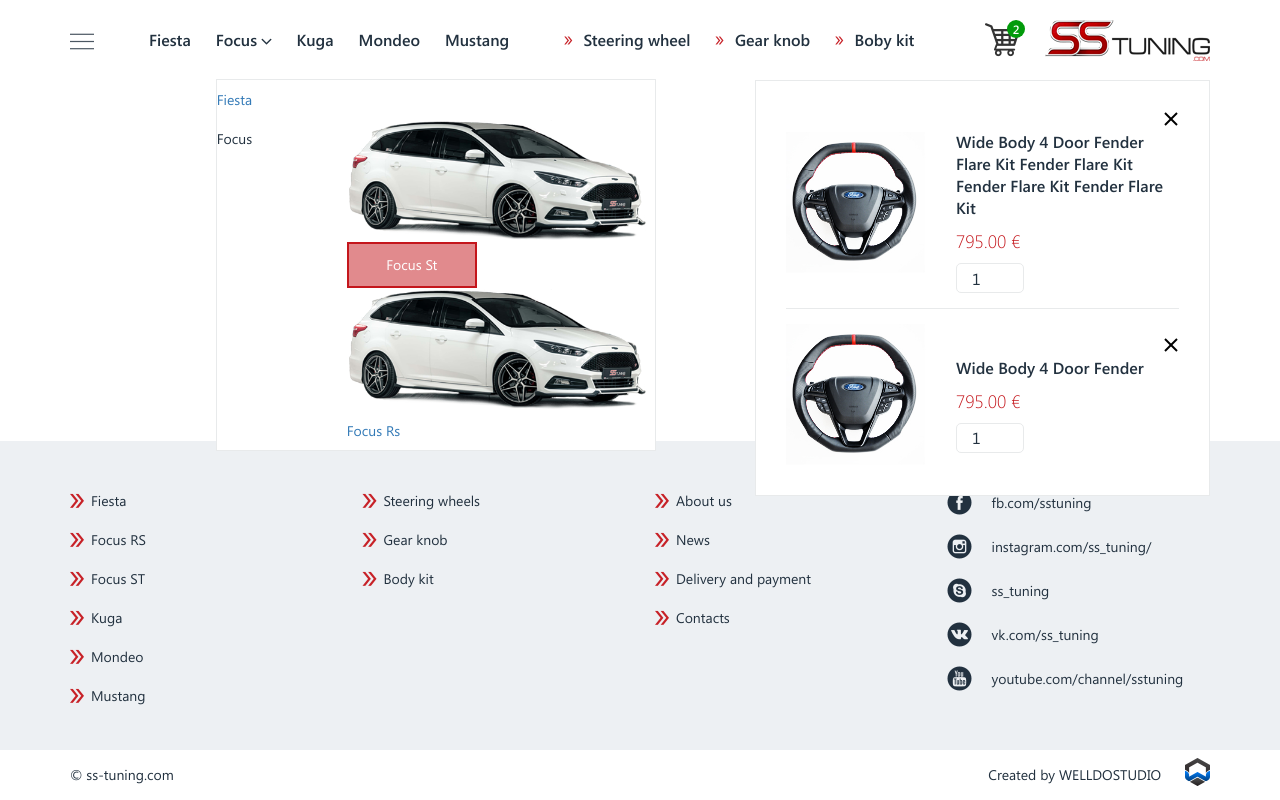
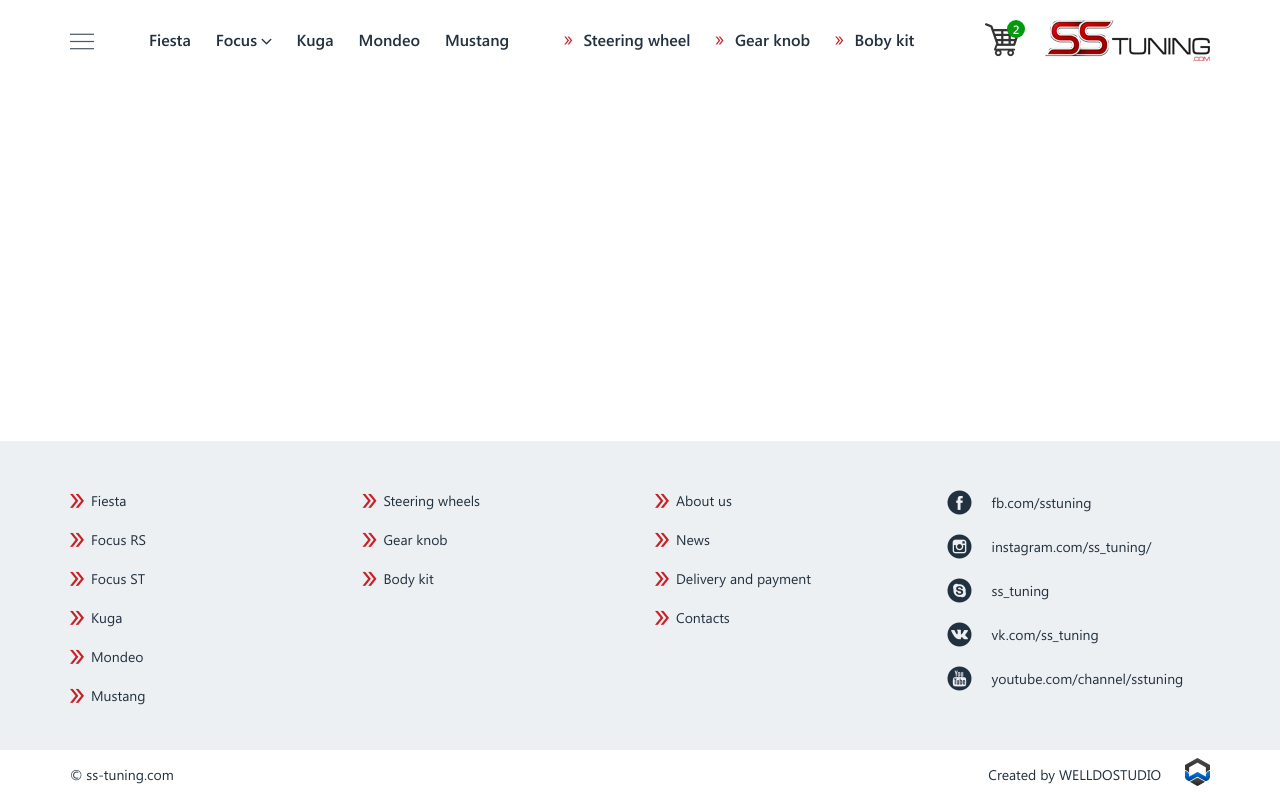
Before and after one commit to mentikora/sstunning, a plain HTML site: page core-template.html in a window 1280 px wide. Drawn offline with nearby package versions, Linux system fonts and the light colour scheme; files whose address does not match are found by name.

Commit message:
comment cart, focussection

```diff
--- a/core-template.html
+++ b/core-template.html
@@ -59,7 +59,7 @@
             <i class="icon-angle-arrow-down"></i>
           </a>
 
-          <div class="dropdown_content_wrapper">
+          <!-- <div class="dropdown_content_wrapper">
 
             <ul class="dropdown_content">
               <li class="first">
@@ -80,7 +80,7 @@
               </li>
             </ul>
 
-          </div>
+          </div> -->
         </li>
         <li><a href="javasctipt:void(0);">Kuga</a></li>
         <li><a href="javasctipt:void(0);">Mondeo</a></li>
@@ -128,7 +128,7 @@
       </div>
 
       <!-- header cart -->
-      <div class="header_cart">
+      <!-- <div class="header_cart">
         <div class="cart_item">
           <div class="cart_img">
             <img src="img/item.jpg" alt="item" class="">
@@ -155,7 +155,7 @@
             <input type="number" value="1" class="cart_item_counter" min="1">
           </div>
         </div>
-      </div>
+      </div> -->
     </div>
   </header>
 
```
